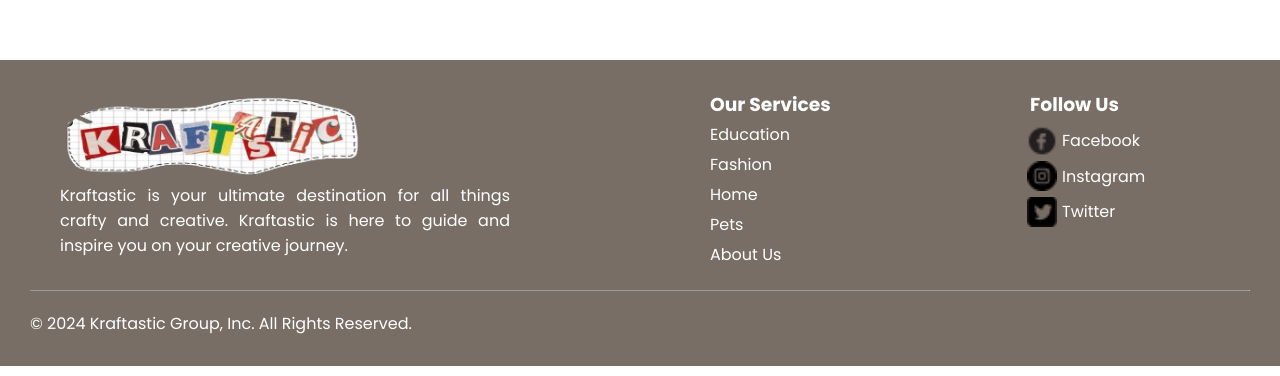
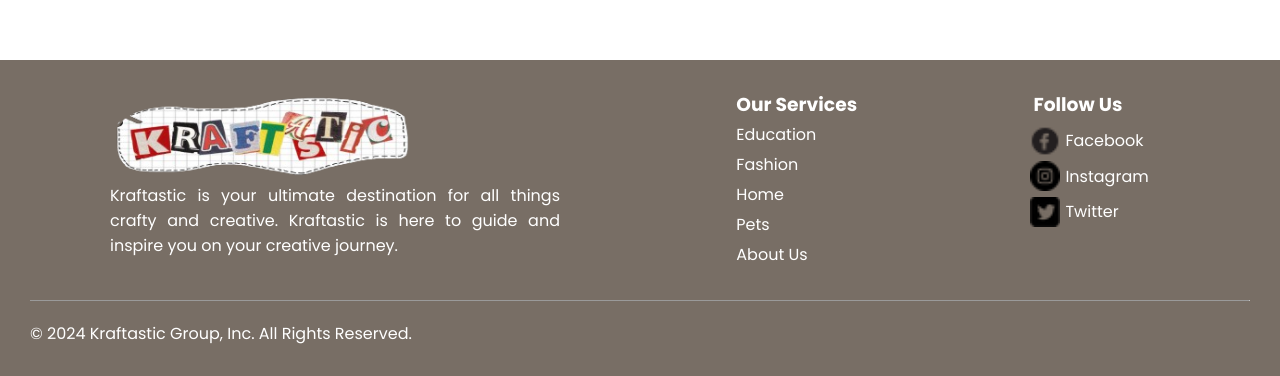
Before and after one commit to abeabo30/GROUP2, a plain HTML site: page navigation/index.html in a window 1280 px wide. Shown: the part 990-1366 px from the top of the page. Drawn offline with nearby package versions, Linux system fonts and the light colour scheme.

Commit message:
Update style.css

```diff
--- a/navigation/style.css
+++ b/navigation/style.css
@@ -204,13 +204,16 @@ footer{
 }
 .footer {
   display: flex;
+  flex-wrap: wrap;
 }
 .footer .footer-left, .footer-center, .footer-right {
-  flex: 1;
+  flex-grow: 1;
+  flex-basis: 200;
   text-align: justify;
+  margin-left: 80px;
+  margin-bottom: 10px;
 }
 .footer-center{
-  margin-left: 200px;
   line-height: 30px;
 
 }
@@ -223,7 +226,6 @@ footer{
   color: white;
 }
 .footer-right {
-  margin-left: 100px;
   line-height: 30px;
 }
 
```
